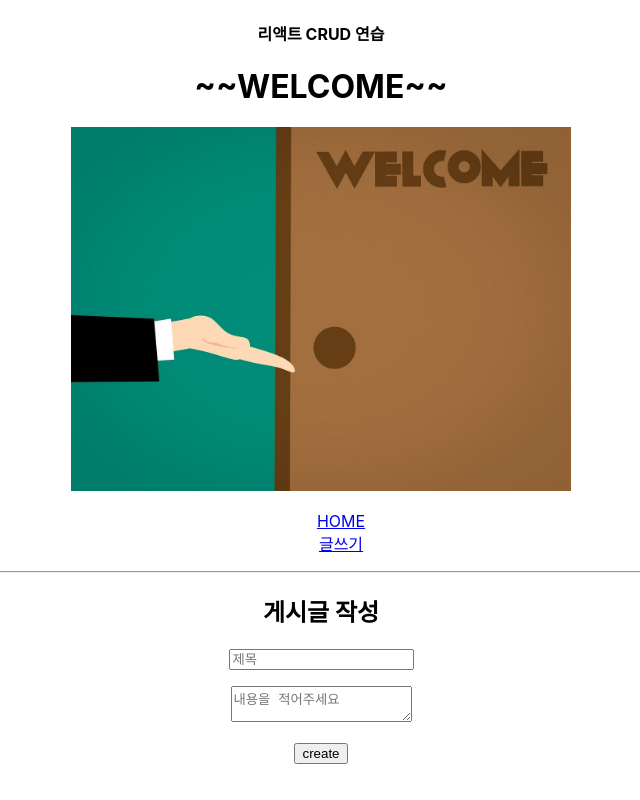
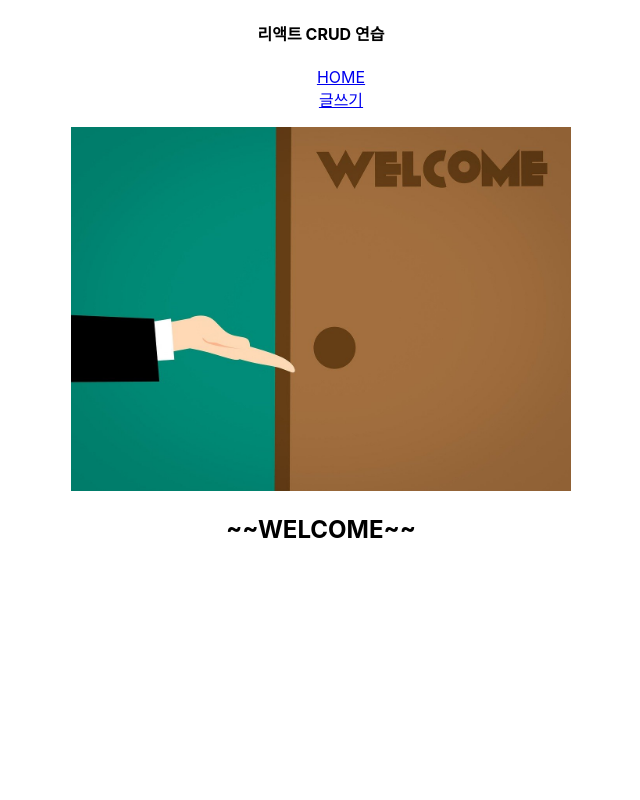
Before and after one commit to amamj05/react_repo, a React (Create React App) app: page / in a window 1280 px wide. Shown: the whole page, without its empty margins (319-959 px from the left). Built offline with nearby package versions, Linux system fonts and the light colour scheme.

Commit message:
create setMode 'HOME' / 'Create'

```diff
--- a/src/App.practice.js
+++ b/src/App.practice.js
@@ -1,23 +1,19 @@
 import logo from './logo.svg';
 import './App.css';
 import welcome from './img/welcome.jpg';
+import { useState } from 'react';
 
 function Nav(){
     return(
         <article>
-            <ul className='no-dot'>
-                <li><a href='/'>HOME</a></li>
-                <li><a href='/create' onClick={(e)=>{e.preventDefault();}}>글쓰기</a></li>
-            </ul>
-            <hr></hr>
+
         </article>
     )
 }
 
 function Headers(){
     return(
-        <><h1>~~WELCOME~~</h1>
-        <img src={welcome} width="500px"></img>
+        <>
         </>
 
     )
@@ -38,12 +34,34 @@ function Create(){
 
 
 function App() {
+
+    const [mode, setMode] = useState('HOME');
+    let middleContent = null;
+    if ( mode === 'HOME'){
+        middleContent = <article>
+        <img src={welcome} width="500px"></img>
+        <h1>~~WELCOME~~</h1>
+        </article>
+    }
+    else if(mode === 'Create'){
+        middleContent = <Create></Create>;
+    }
   return (
     <div className="App">
         <h4>리액트 CRUD 연습</h4>
-        <Headers></Headers>
-        <Nav></Nav>
-        <Create></Create>
+        <Headers onChangeMode={()=>{setMode('HOME');}}></Headers>
+        <div>
+        <ul className='no-dot'>
+                <li><a href='/'>HOME</a></li>
+                <li><a href='/create' onClick={(e)=>{e.preventDefault();
+                    setMode('Create');
+                }}>글쓰기</a></li>
+            </ul>
+            {/* <hr></hr> */}
+        </div>
+
+        {middleContent}
+
     </div>
   );
 }
--- a/src/index.js
+++ b/src/index.js
@@ -3,6 +3,7 @@ import ReactDOM from 'react-dom/client';
 import './index.css';
 import App from './App.practice';
 import reportWebVitals from './reportWebVitals';
+// import App from './HookUseCallBack/App';
 
 const root = ReactDOM.createRoot(document.getElementById('root'));
 root.render(
```
